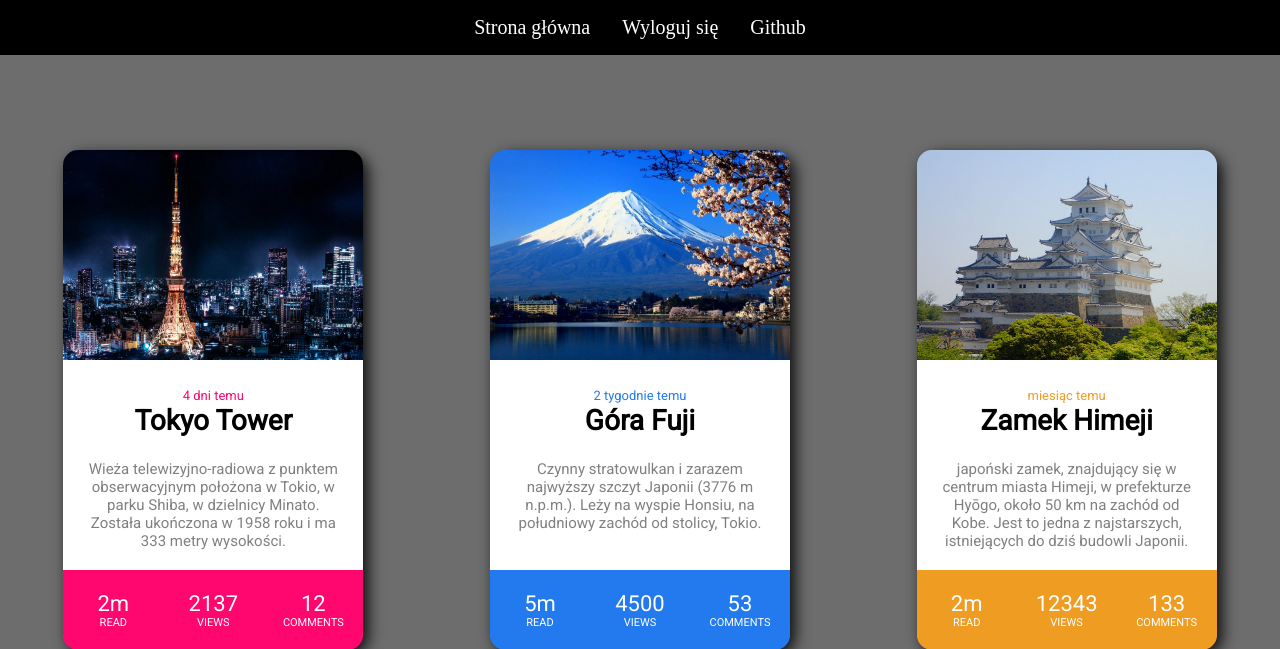
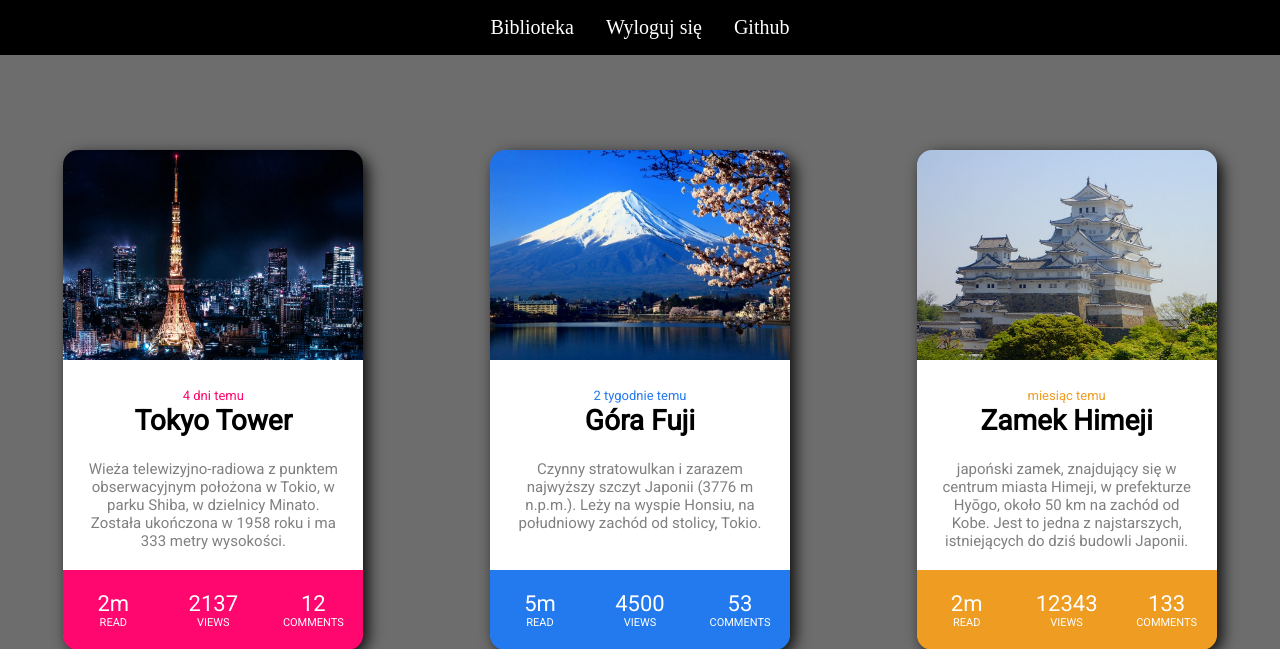
Before and after one commit to 3ti-2020/crud-wiele-do-wielu-szymon-niewiadomski, a PHP site: page /cards/index.php in a window 1280 px wide. Shown: the top 649 px of the page. Run offline with PHP 8.4, Linux system fonts and the light colour scheme; the visitor is signed in with stand-in values (Sample User, id 1).

Commit message:
Add files via upload

```diff
--- a/cards/index.php
+++ b/cards/index.php
@@ -14,7 +14,7 @@
 </head>
 <body>
     <nav class="nav">
-        <a href="../index.php">Strona główna</a>
+        <a href="../index.php">Biblioteka</a>
         <a href="logout.php">Wyloguj się</a>
         <a href="https://github.com/3ti-2020/crud-wiele-do-wielu-szymon-niewiadomski">Github</a>
 
--- a/cards/main.css
+++ b/cards/main.css
@@ -149,7 +149,7 @@ body{
     border: none;
 }
 
-.login-form input[type="text"]{
+.login-form input[type="text"], .login-form input[type="password"]{
     margin-bottom: 10px;
     padding: 5px;
 }
```
